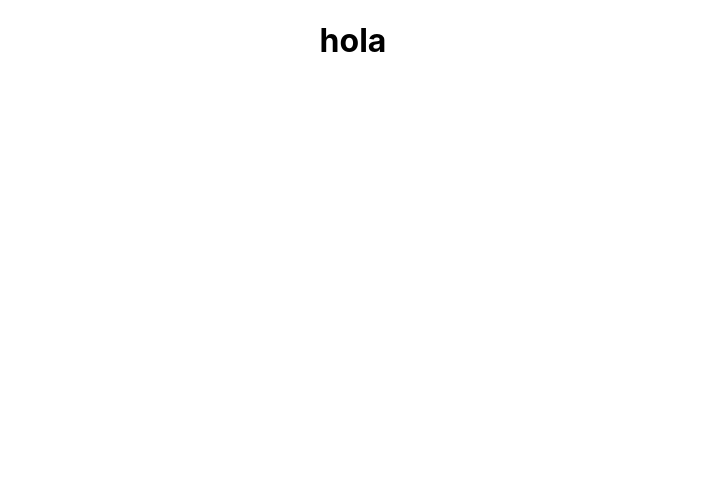
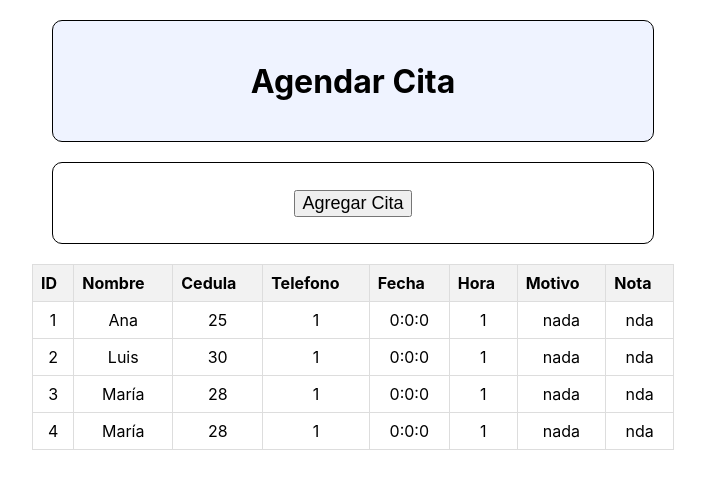
Before and after one commit to haroldiaz/APP-CITAS, a React (Create React App) app: page /a in a window 1280 px wide. Shown: the top 488 px of the page, without its empty margins (287-992 px from the left). Built offline with nearby package versions, Linux system fonts and the light colour scheme.

Commit message:
feat add views agendar cita

```diff
--- a/package.json
+++ b/package.json
@@ -3,12 +3,16 @@
   "version": "0.1.0",
   "private": true,
   "dependencies": {
+    "@emotion/react": "^11.14.0",
+    "@emotion/styled": "^11.14.1",
+    "@mui/material": "^7.2.0",
     "@testing-library/dom": "^10.4.0",
     "@testing-library/jest-dom": "^6.6.3",
     "@testing-library/react": "^16.3.0",
     "@testing-library/user-event": "^13.5.0",
     "react": "^19.1.0",
     "react-dom": "^19.1.0",
+    "react-router-dom": "^7.6.3",
     "react-scripts": "5.0.1",
     "web-vitals": "^2.1.4"
   },
--- a/src/App.js
+++ b/src/App.js
@@ -1,11 +1,22 @@
 
+import React from 'react';
 import './App.css';
 
+import { BrowserRouter as Router, Route, Routes } from 'react-router-dom';
+import Inicio from './Pages/Inicio';
+import AgendarCita from './Pages/AgendarCita';
+import Registro from './Componentes/Registro';
 function App() {
   return (
     <div className="App">
-     <h1>hola</h1>
-    </div>
+       <Router>
+        <Routes>
+          <Route path="/Inicio" element={<Inicio />} />
+          <Route path="/a" element={<AgendarCita />} />
+          <Route path="/" element={<Registro />} />
+        </Routes>
+      </Router>
+       </div>
   );
 }
 
--- a/src/Componentes/Registro.jsx
+++ b/src/Componentes/Registro.jsx
@@ -1,9 +1,30 @@
-import React from "react";
+    import React from "react";
+import '../Styles/Registro.css'
+    export default function Registro(){
+        return (
+            <div className="container-registro">
 
-export default function Registro(){
-    return (
-        <div>
-            <h1>Registro de Usuarios</h1>
-        </div>
-    );
-}
+                <div className="container-banner">
+                <h1>Registro de Cita</h1>
+                </div>
+
+                <div className="container-formulario">
+                    <form action="">
+                        <div className="inputs">
+                            <label>Nombre:</label>
+                            <input type="text" name="Nombre"/>
+                        </div>
+                       <div className="inputs">
+                            <label>Documento:</label>
+                            <input type="text" name="Nombre"/>
+                        </div>
+                        <div className="inputs">
+                            <label>Telefono:</label>
+                            <input type="text" name="Nombre"/>
+                        </div>
+                         <button type="submit">Registrar Cita</button>
+                    </form>
+                </div>
+            </div>
+        );
+    }
--- /dev/null
+++ b/src/Pages/AgendarCita.jsx
@@ -0,0 +1,64 @@
+import React from "react";
+import '../Styles/AgendarCita.css';
+
+export default function AgendarCita(){
+
+     const Cita = [
+        { id: 1, nombre: "Ana", cedula: 25 ,telefono:1, fecha:'0:0:0',hora:1,motivo:"nada",nota:"nda"},
+        { id: 2, nombre: "Luis", cedula: 30 ,telefono:1,fecha:'0:0:0',hora:1,motivo:"nada",nota:"nda"},
+        { id: 3, nombre: "María", cedula: 28,telefono:1,fecha:'0:0:0',hora:1,motivo:"nada",nota:"nda"},
+        { id: 4, nombre: "María", cedula: 28,telefono:1,fecha:'0:0:0',hora:1,motivo:"nada",nota:"nda"},
+    ];
+    return(
+        <div className="container-cita">
+            <div className="container-banner">
+                <h1>Agendar Cita</h1>
+            </div>
+            <div className="container-btn">
+                <button className="btn-agendar">Agregar Cita</button>
+            </div>
+            <div>
+                <table style={{ borderCollapse: "collapse", width: "100%" }}>
+                <thead>
+                    <tr>
+                    <th style={thStyle}>ID</th>
+                    <th style={thStyle}>Nombre</th>
+                    <th style={thStyle}>Cedula</th>
+                    <th style={thStyle}>Telefono</th>
+                    <th style={thStyle}>Fecha</th>
+                    <th style={thStyle}>Hora</th>
+                    <th style={thStyle}>Motivo</th>
+                    <th style={thStyle}>Nota</th>
+                    </tr>
+                </thead>
+                <tbody>
+                    {Cita.map((persona) => (
+                    <tr key={persona.id}>
+                        <td style={tdStyle}>{persona.id}</td>
+                        <td style={tdStyle}>{persona.nombre}</td>
+                        <td style={tdStyle}>{persona.cedula}</td>
+                        <td style={tdStyle}>{persona.telefono}</td>
+                        <td style={tdStyle}>{persona.fecha}</td>
+                        <td style={tdStyle}>{persona.hora}</td>
+                        <td style={tdStyle}>{persona.motivo}</td>
+                        <td style={tdStyle}>{persona.nota}</td>
+
+                    </tr>
+        ))}
+      </tbody>
+    </table>
+            </div>
+        </div>
+    );
+}
+const thStyle = {
+  border: "1px solid #ddd",
+  padding: "8px",
+  backgroundColor: "#f2f2f2",
+  textAlign: "left",
+};
+
+const tdStyle = {
+  border: "1px solid #ddd",
+  padding: "8px",
+};
--- /dev/null
+++ b/src/Pages/Inicio.jsx
@@ -0,0 +1,15 @@
+import React from "react";
+
+import '../Styles/Inicio.css'
+import Button from '@mui/material/Button';
+
+export default function Inicio(){
+    return(
+        <div>
+            <div className="container-main">
+                <h1>Odontologia</h1>
+                <Button variant="contained">Continuar</Button>
+            </div>
+        </div>
+    );
+}
--- /dev/null
+++ b/src/Styles/AgendarCita.css
@@ -0,0 +1,29 @@
+.container-cita{
+    display: block;
+    align-items: center;
+    justify-content: center;
+}
+.container-banner{
+    background-color: rgb(239, 243, 255);
+    border: 1px solid black;
+    width: 600px;
+    height: 120px;
+    margin: 20px;
+    border-radius: 10px;
+    justify-content: center;
+    align-items: center;
+
+}
+.container-btn{
+     background-color: rgb(255, 255, 255);
+    border: 1px solid black;
+    width: 600px;
+    height: 80px;
+    margin: 20px;
+    border-radius: 10px;
+    justify-content: center;
+    align-items: center;
+}
+.btn-agendar{
+    font-size: 18px;
+}
--- /dev/null
+++ b/src/Styles/Inicio.css
@@ -0,0 +1,34 @@
+
+div{
+    display: flex;
+    justify-content: center;
+}
+.container-main{
+    margin: 50px;
+    display: block;
+    justify-content: center;
+    justify-items: center;
+    align-items: center;
+
+    height: 400px;
+    width: 400px;
+    background-color: rgb(250, 250, 250);
+    border: 1px solid black;
+    border-radius: 10px;
+}
+.btn {
+  display: inline-block;
+  padding: 12px 24px;
+  font-size: 18px;
+  font-weight: 500;
+  color: white;
+  background-color: #0053a7;
+  border: none;
+  border-radius: 4px;
+  box-shadow: 0px 3px 5px -1px rgba(0,0,0,0.2),
+              0px 6px 10px 0px rgba(0,0,0,0.14),
+              0px 1px 18px 0px rgba(0,0,0,0.12);
+  cursor: pointer;
+  outline: none;
+  transition: background-color 0.3s ease, box-shadow 0.3s ease;
+}
--- /dev/null
+++ b/src/Styles/Registro.css
@@ -0,0 +1,14 @@
+.container-registro{
+    display: block;
+    justify-content: center;
+    align-items: center;
+
+}
+
+.inputs{
+    display: block;
+    justify-content: center;
+    border: 1px solid black;
+    margin-top: 10px;
+    padding: 10px;
+}
```
Also changed, not shown: 1 other file (tests, documents, lock files or other folders).
